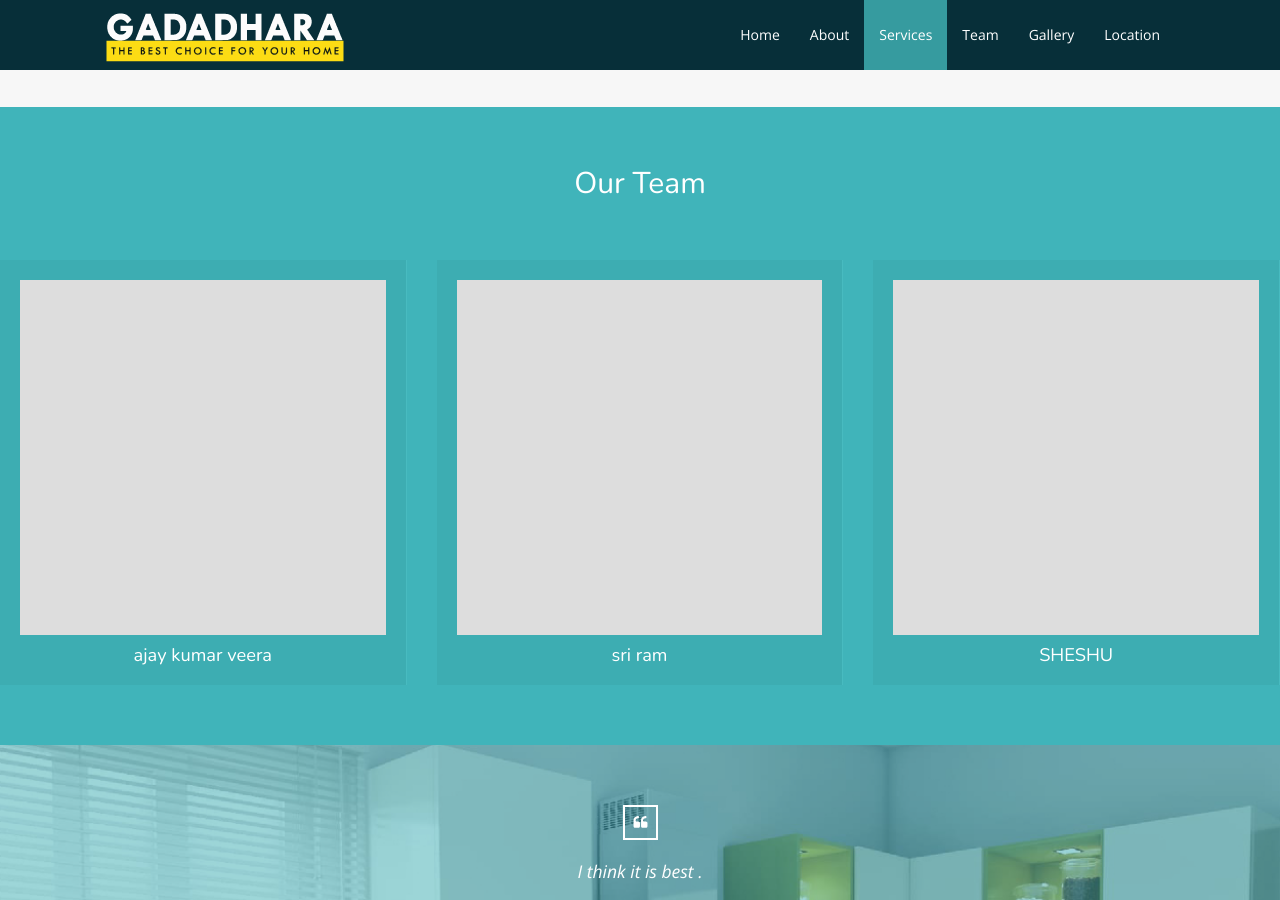
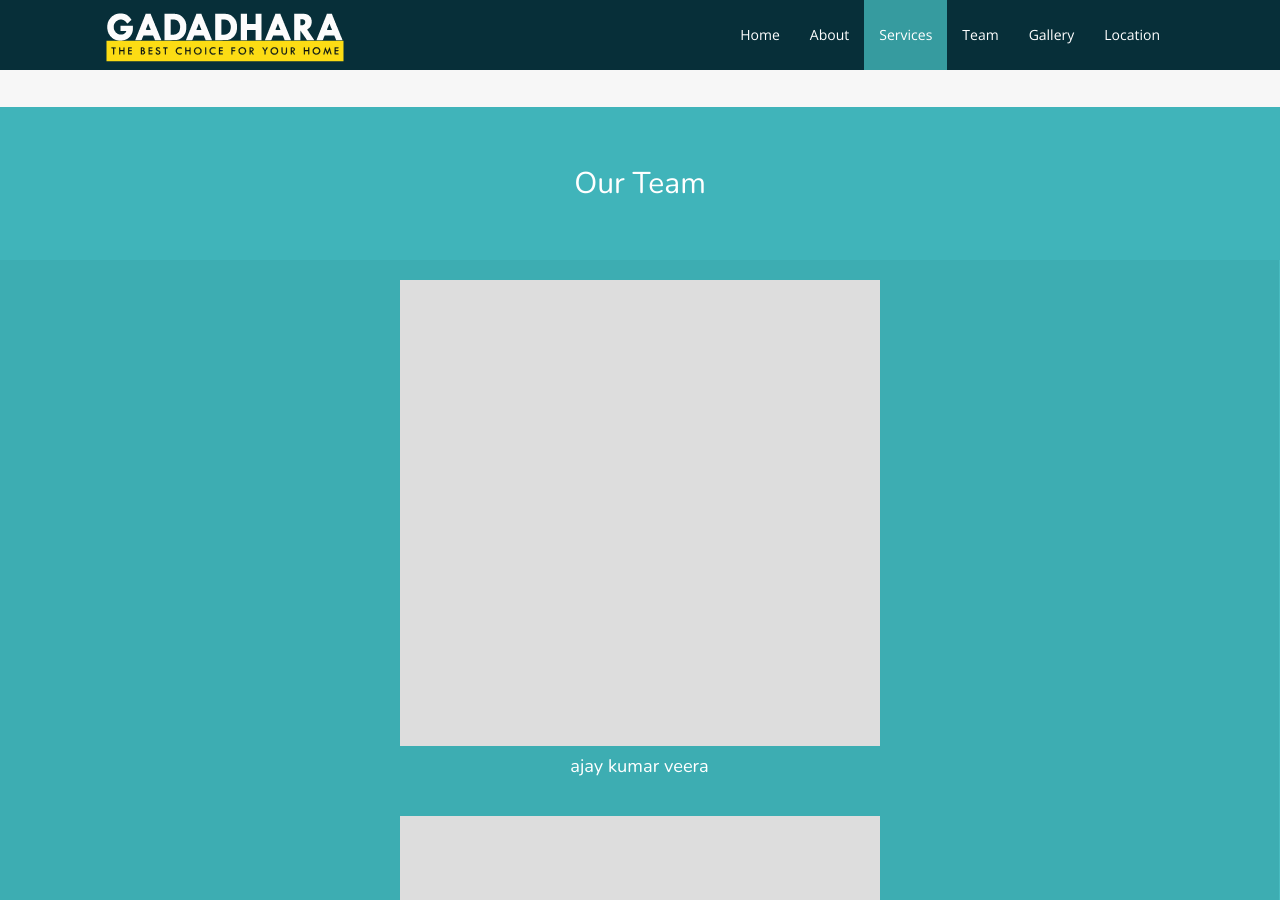
Before and after one commit to gadadhara/GADADHARA, a Jekyll site: the page built from index.html, in a window 1280 px wide and 900 px high, scrolled down 1944 px. Built offline with Jekyll 4.4.1, drawn with Linux system fonts in a browser that asks for light colours; nearby versions of some CDN libraries.

Commit message:
Update index.html

```diff
--- a/index.html
+++ b/index.html
@@ -154,9 +154,7 @@ layout: default
 <div id="team" class="team">
     <h2 class="section-title">Our Team</h2>
     <div id="team-carousel">
-    <div class="row">
     {% for member in site.data.team %}
-       <div class="col-sm-6 col-md-4">
         <div class="expandable-box">
             <div class="expandable-box-top">
                 <img src="{{ site.baseurl }}/img/{{ member.image }}" alt="{{ member.name }}">
@@ -169,9 +167,7 @@ layout: default
                 </a>
             </div>
         </div>
-       </div>
     {% endfor %}
-     </div>
     </div>
 </div>
 <!-- End Our team -->
```
